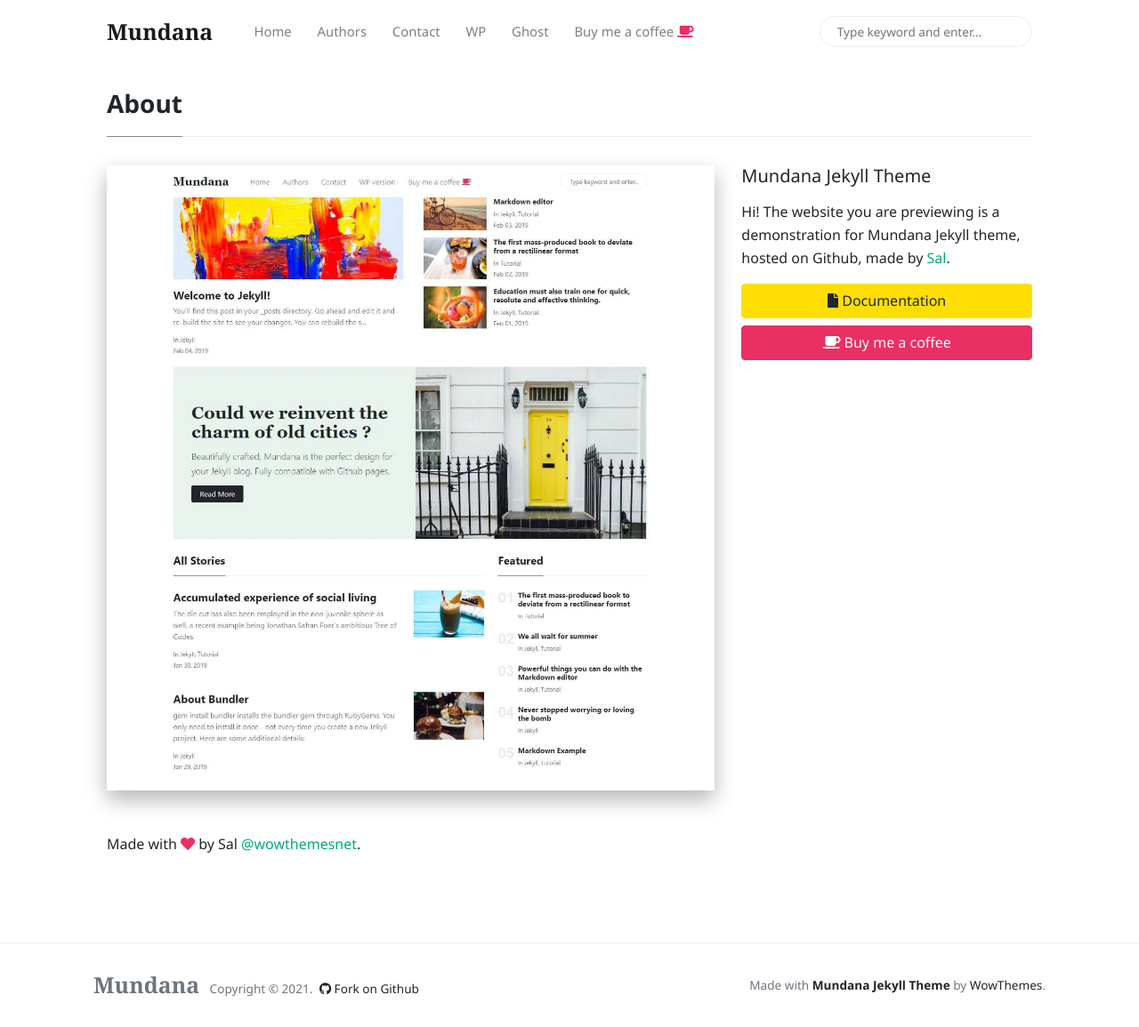
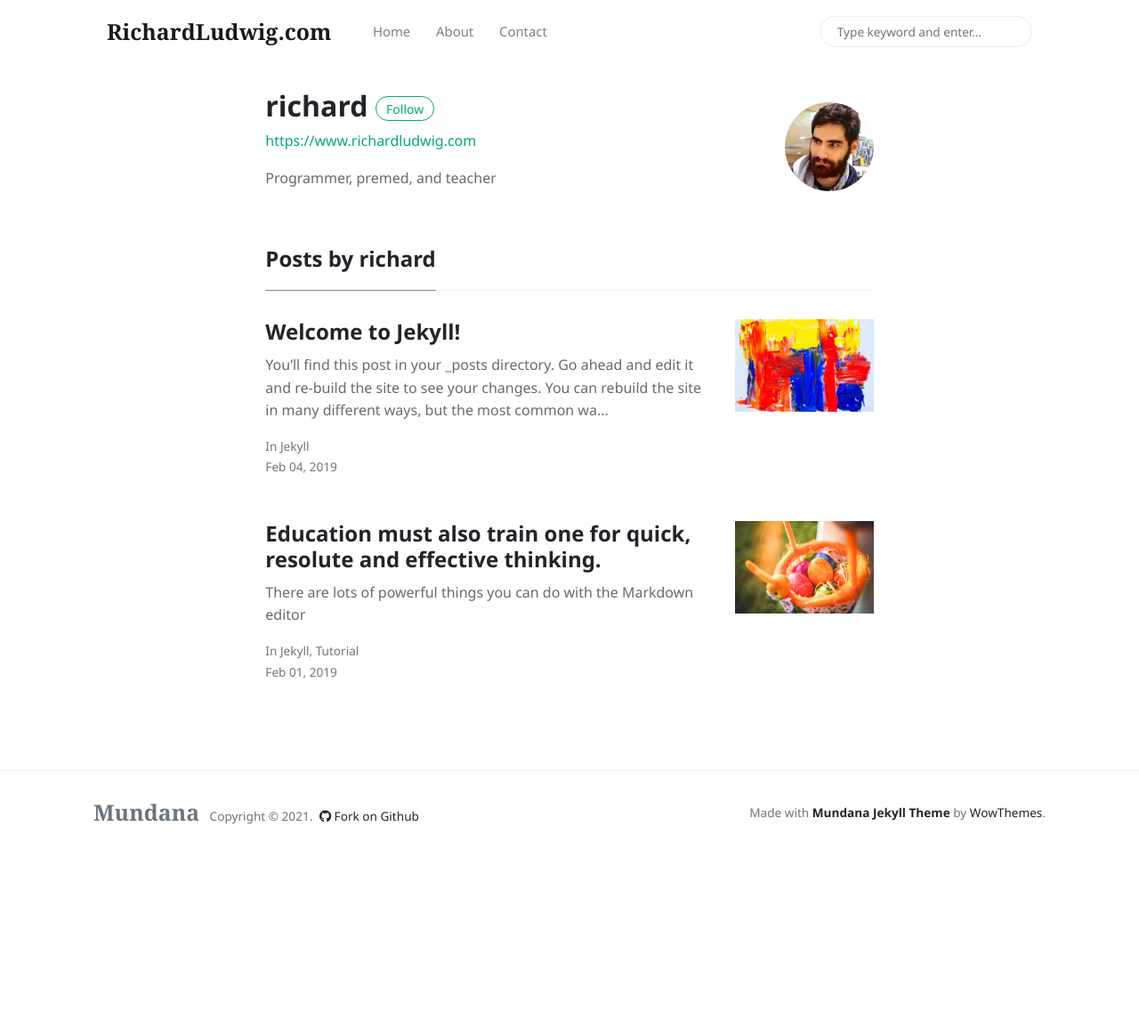
Before and after one commit to RichardLudwig/richardludwig.github.io, a Jekyll site: the page built from _pages/about.md, in a window 1280 px wide and 1155 px high. Shown: the whole window at 89% size. Built offline with Jekyll 4.4.1, drawn with Linux system fonts in a browser that asks for light colours; nearby versions of some CDN libraries; comment, search, counter and statistics services are not loaded.

Commit message:
made stylistic changes to author, image, menu bar, etc

```diff
--- a/_config.yml
+++ b/_config.yml
@@ -1,12 +1,12 @@
 # Site
-name: 'Mundana'
-description: 'Mundana is a free Jekyll theme for awesome people like you, Medium like.'
+name: 'RichardLudwig.com'
+description: 'RichardLudwig.com is a blog/portfolio site to highlight connections between biomedicine and technology.'
 logo: 'assets/images/logo.png'
 favicon: 'assets/images/favicon.ico'
-baseurl: '/mundana-theme-jekyll'
-disqus: 'demowebsite'
-email: 'wowthemesnet@gmail.com'
-mailchimp-list: 'https://wowthemes.us11.list-manage.com/subscribe/post?u=8aeb20a530e124561927d3bd8&amp;id=8c3d2d214b'
+baseurl: ''
+# disqus: 'demowebsite'
+email: 'richardludwig.com@gmail.com'
+# mailchimp-list: 'https://wowthemes.us11.list-manage.com/subscribe/post?u=8aeb20a530e124561927d3bd8&amp;id=8c3d2d214b'
 
 include: ["_pages"]
 permalink: /:title/
@@ -19,21 +19,22 @@ plugins:
   - jekyll-seo-tag
 
 authors:
-    sal:
-      name:           Sal
-      site:           https://www.wowthemes.net
-      avatar:         /assets/images/avatar1.jpg
-      bio:            "Hi, I am Sal, the author of Mundana, the theme you're currently previewing. I hope you like it!"
-      email:          wowthemesnet@gmail.com
-      twitter:        https://twitter.com/wowthemesnet
+    # sal:
+    #   name:           Sal
+    #   site:           https://www.wowthemes.net
+    #   avatar:         /assets/images/avatar1.jpg
+    #   bio:            "Hi, I am Sal, the author of Mundana, the theme you're currently previewing. I hope you like it!"
+    #   email:          wowthemesnet@gmail.com
+    #   twitter:        https://twitter.com/wowthemesnet
 
-    jane:
-      name:           Jane
-      site:           https://www.wowthemes.net
-      avatar:         /assets/images/avatar2.jpg
-      bio:            "Blogger, fashionista, love to explore new ideas and write on my morning coffee!"
-      email:          fakemail@gmail.com
-      twitter:        https://twitter.com/wowthemesnet
+    richard:
+      name:           Richard
+      site:           https://www.richardludwig.com
+      avatar:         assets/images/profile.jpg
+      bio:            "Programmer, premed, and teacher"
+      email:          richardludwig.com@gmail.com
+      github:         https://github.com/richardludwig
+      # twitter:        https://twitter.com/wowthemesnet
 
 # Defaults
 defaults:
@@ -43,8 +44,9 @@ defaults:
       path: "_posts"
     values:
       layout: post
-      author: sal
-      avatar: /assets/images/avatar1.jpg
+      # author: sal
+      author: richard
+      avatar: assets/images/profile.jpg
 
   # all pages
   - scope:
--- a/_includes/menu-header.html
+++ b/_includes/menu-header.html
@@ -1,20 +1,11 @@
 <!--  Replace menu links here -->
 
 <li class="nav-item">
-<a class="nav-link" href="{{site.baseurl}}/index.html">Home</a>
+<a class="nav-link" href="{{site.baseurl}}/">Home</a>
 </li>
 <li class="nav-item">
-<a class="nav-link" href="{{site.baseurl}}/authors-list.html">Authors</a>
+<a class="nav-link" href="{{site.baseurl}}/about">About</a>
 </li>
 <li class="nav-item">
-<a class="nav-link" href="{{site.baseurl}}/contact.html">Contact</a>
+<a class="nav-link" href="{{site.baseurl}}/contact">Contact</a>
 </li>
-<li class="nav-item">
-<a target="_blank" class="nav-link" href="https://www.wowthemes.net/themes/mundana-wordpress/">WP</a>
-</li>
-<li class="nav-item">
-<a target="_blank" class="nav-link" href="https://www.wowthemes.net/themes/mundana-ghost/">Ghost</a>
-</li>
-<li class="nav-item">
-<a target="_blank" class="nav-link" href="https://www.wowthemes.net/donate/">Buy me a coffee <i class="fa fa-coffee text-danger"></i></a>
-</li>
--- a/_includes/sidebar.html
+++ /dev/null
@@ -1,7 +0,0 @@
-<h5 class="mb-3">Mundana Jekyll Theme</h5>
-
-<p>Hi! The website you are previewing is a demonstration for Mundana Jekyll theme, hosted on Github, made by <a href="https://www.wowthemes.net/donate/">Sal</a>.</p>
-
-<a target="_blank" href="https://www.wowthemes.net/mundana-jekyll-theme/" class="btn btn-warning d-block mb-2"><i class="fa fa-file"></i> Documentation</a>
-
-<a target="_blank" class="btn btn-danger d-block" href="https://www.wowthemes.net/donate/"><i class="fa fa-coffee"></i> Buy me a coffee</a>
--- a/_layouts/default.html
+++ b/_layouts/default.html
@@ -38,7 +38,7 @@
     <!-- Navbar -->
     <nav id="MagicMenu" class="topnav navbar navbar-expand-lg navbar-light bg-white fixed-top">
     <div class="container">
-        <a class="navbar-brand" href="{{ site.baseurl }}/index.html"><strong>{{site.name}}</strong></a>
+        <a class="navbar-brand" href="{{ site.baseurl }}/"><strong>{{site.name}}</strong></a>
         <button class="navbar-toggler collapsed" type="button" data-toggle="collapse" data-target="#navbarColor02" aria-controls="navbarColor02" aria-expanded="false" aria-label="Toggle navigation">
         <span class="navbar-toggler-icon"></span>
         </button>
--- a/_pages/about.md
+++ b/_pages/about.md
@@ -1,8 +1,26 @@
 ---
-title: "About"
-layout: page-sidebar
-permalink: "/about.html"
-image: "/assets/images/screenshot.jpg"
-comments: true
+title: "richard"
+layout: default
+permalink: "/about"
 ---
-Made with <i class="fa fa-heart text-danger"></i> by Sal [@wowthemesnet](https://www.wowthemes.net/category/free-themes-templates/).
+<div class="container">
+<div class="row justify-content-center">
+    <div class="col-md-8">
+        <div class="row align-items-center mb-5">
+            <div class="col-md-9">
+                <h2 class="font-weight-bold">{{page.title}} <span class="small btn btn-outline-success btn-sm btn-round"><a href="{{ site.authors.richard.twitter }}">Follow</a></span></h2>
+                <p><a href="{{ site.authors.richard.site }}">{{ site.authors.richard.site }}</a></p>
+                <p class="excerpt">{{ site.authors.richard.bio }}</p>
+            </div>
+            <div class="col-md-3 text-right">
+                <img alt="{{ site.authors.richard.name }}" src="{{site.baseurl}}{{ site.authors.richard.avatar }}" class="rounded-circle" height="100" width="100">
+            </div>
+        </div>
+        <h4 class="font-weight-bold spanborder"><span>Posts by {{page.title}}</span></h4>
+            {% assign posts = site.posts | where:"author","richard" %}
+            {% for post in posts %}
+            {% include main-loop-card.html %}
+            {% endfor %}
+    </div>
+</div>
+</div>
--- a/_pages/buy-me-a-coffee.md
+++ /dev/null
@@ -1,12 +0,0 @@
----
-title: "Buy me a coffee"
-permalink: "/buy-me-a-coffee.html"
----
-
-Hi! I am Sal, web designer & developer at WowThemes.net. The free items I create are my side projects and **Mundana for Jekyll** is one of them. You can find **all the work I release for free [here](https://www.wowthemes.net/category/free-themes-templates/)**.
-
-You have my permission to use the free items I develop in your personal, commercial or client projects. If you'd like to reward my work, I would be honored and I could dedicate more time maintaining the free projects.
-
-Thank you so much!
-
-<a class="btn btn-danger" href="https://www.wowthemes.net/donate/">Buy me a coffee</a>
--- a/_pages/privacy-policy.md
+++ /dev/null
@@ -1,43 +0,0 @@
----
-title: "Privacy Policy"
-permalink: "/privacy-policy.html"
----
-
-"{{site.name}}" takes your privacy seriously. To better protect your privacy we provide this privacy policy notice explaining the way your personal information is collected and used.
-
-
-#### Collection of Routine Information
-
-This website track basic information about their visitors. This information includes, but is not limited to, IP addresses, browser details, timestamps and referring pages. None of this information can personally identify specific visitor to this website. The information is tracked for routine administration and maintenance purposes.
-
-
-#### Cookies
-
-Where necessary, this website uses cookies to store information about a visitor’s preferences and history in order to better serve the visitor and/or present the visitor with customized content.
-
-
-#### Advertisement and Other Third Parties
-
-Advertising partners and other third parties may use cookies, scripts and/or web beacons to track visitor activities on this website in order to display advertisements and other useful information. Such tracking is done directly by the third parties through their own servers and is subject to their own privacy policies. This website has no access or control over these cookies, scripts and/or web beacons that may be used by third parties. Learn how to [opt out of Google’s cookie usage](http://www.google.com/privacy_ads.html).
-
-
-#### Links to Third Party Websites
-
-We have included links on this website for your use and reference. We are not responsible for the privacy policies on these websites. You should be aware that the privacy policies of these websites may differ from our own.
-
-
-#### Security
-
-The security of your personal information is important to us, but remember that no method of transmission over the Internet, or method of electronic storage, is 100% secure. While we strive to use commercially acceptable means to protect your personal information, we cannot guarantee its absolute security.
-
-
-#### Changes To This Privacy Policy
-
-This Privacy Policy is effective and will remain in effect except with respect to any changes in its provisions in the future, which will be in effect immediately after being posted on this page.
-
-We reserve the right to update or change our Privacy Policy at any time and you should check this Privacy Policy periodically. If we make any material changes to this Privacy Policy, we will notify you either through the email address you have provided us, or by placing a prominent notice on our website.
-
-
-#### Contact Information
-
-For any questions or concerns regarding the privacy policy, please [contact us here]({{site.baseurl}}/contact.html).
--- a/index.html
+++ b/index.html
@@ -1,9 +1,9 @@
 ---
-title: "Mundana Free Jekyll Theme"
+title: "Home | RichardLudwig.com"
 layout: default
 pagination:
     enabled: true
-description: "A great Jekyll theme developed by Sal @wowthemesnet."
+permalink: "/"
 ---
 
 
```
Also changed, not shown: _pages/author-jane.html (deleted, +0 -26 lines), _pages/author-sal.html (deleted, +0 -26 lines), _pages/authors-list.html (deleted, +0 -33 lines), _pages/contact.md (+1 -1 lines), README.md (deleted), assets/images/avatar2.jpg (deleted), assets/images/profile.jpg (added).
